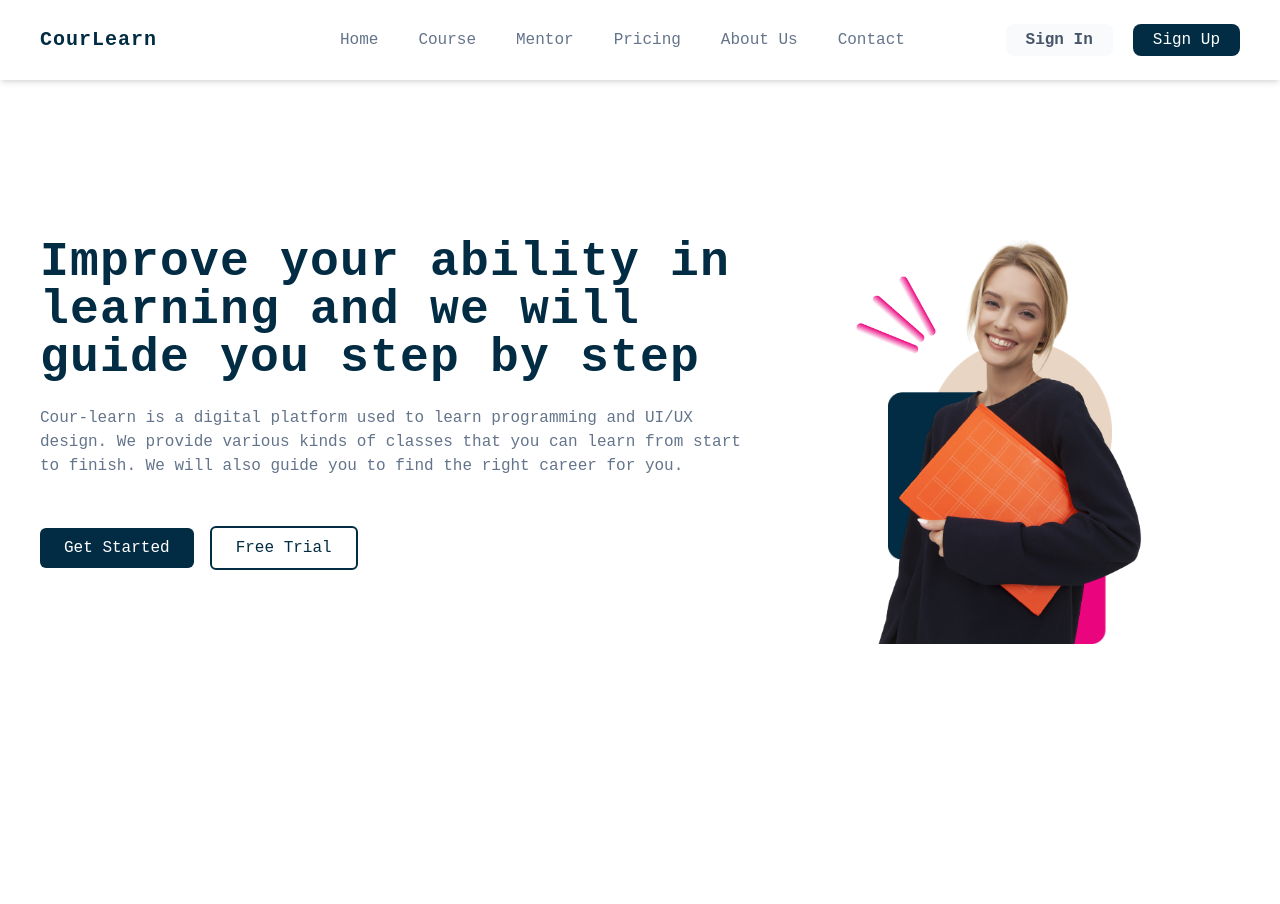
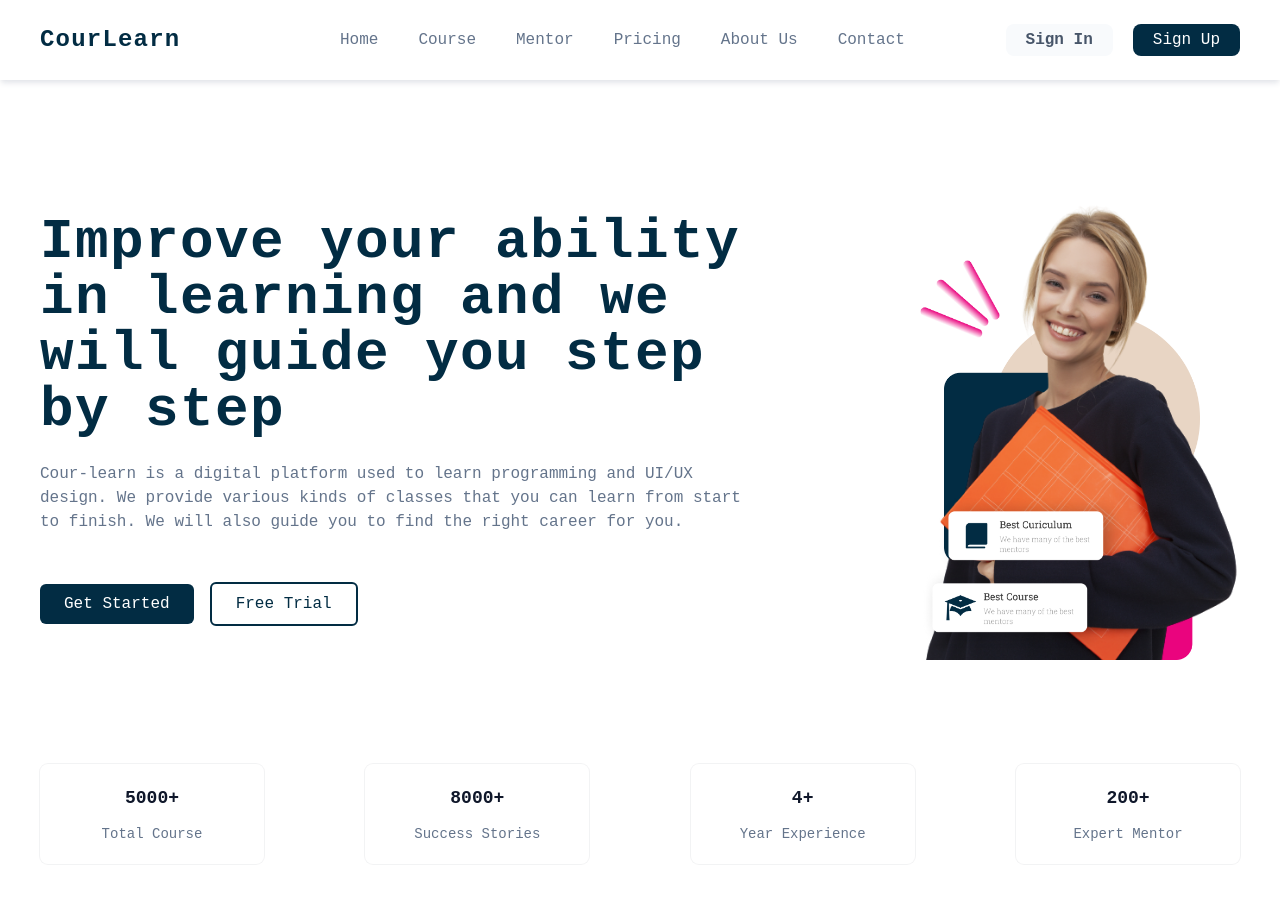
Before and after one commit to mochfarrel06/course-learn, a website: page public/index.html in a window 1280 px wide. Drawn offline with nearby package versions, Linux system fonts and the light colour scheme.

Commit message:
Memodifikasi halaman home

```diff
--- a/public/index.html
+++ b/public/index.html
@@ -11,23 +11,25 @@
   </head>
   <body>
     <!-- Start header -->
-    <header class="max-w-full sticky top-0 left-0 bg-white shadow-md z-50">
+    <header class="max-w-full sticky top-0 left-0 bg-white shadow-md shadow-gray-200 z-50">
       <div class="container">
         <div class="flex items-center justify-between relative px-6 py-5 lg:py-3">
-          <a href="#" class="text-base font-bold text-primary tracking-wider lg:text-xl">CourLearn</a>
+          <a href="#" class="text-base font-bold text-primary tracking-wider md:text-lg lg:text-xl xl:text-2xl">CourLearn</a>
           <nav id="nav-menu" class="hidden fixed top-16 right-0 h-full w-2/3 bg-white shadow-lg text-center px-5 pt-10 sm:w-1/2 lg:block lg:static lg:shadow-none lg:px-0 lg:pt-0 lg:w-3/4">
             <div class="lg:flex lg:justify-between lg:items-center lg:max-w-full lg:w-full">
-              <ul class="mb-10 lg:flex lg:mb-0 lg:gap-10">
-                <li><a href="" class="inline-block py-4 text-base font-medium text-slate-500 hover:text-slate-600 lg:text-base">Home</a></li>
-                <li><a href="" class="inline-block py-4 text-base font-medium text-slate-500 hover:text-slate-600 lg:text-base">Course</a></li>
-                <li><a href="" class="inline-block py-4 text-base font-medium text-slate-500 hover:text-slate-600 lg:text-base">Mentor</a></li>
-                <li><a href="" class="inline-block py-4 text-base font-medium text-slate-500 hover:text-slate-600 lg:text-base">Pricing</a></li>
-                <li><a href="" class="inline-block py-4 text-base font-medium text-slate-500 hover:text-slate-600 lg:text-base">About Us</a></li>
-                <li><a href="" class="inline-block py-4 text-base font-medium text-slate-500 hover:text-slate-600 lg:text-base">Contact</a></li>
+              <ul class="mb-10 lg:flex lg:mb-0 lg:gap-7 xl:gap-10">
+                <li><a href="" class="inline-block py-4 text-base font-medium text-slate-500 hover:text-slate-600 lg:text-sm xl:text-base">Home</a></li>
+                <li><a href="" class="inline-block py-4 text-base font-medium text-slate-500 hover:text-slate-600 lg:text-sm xl:text-base">Course</a></li>
+                <li><a href="" class="inline-block py-4 text-base font-medium text-slate-500 hover:text-slate-600 lg:text-sm xl:text-base">Mentor</a></li>
+                <li><a href="" class="inline-block py-4 text-base font-medium text-slate-500 hover:text-slate-600 lg:text-sm xl:text-base">Pricing</a></li>
+                <li><a href="" class="inline-block py-4 text-base font-medium text-slate-500 hover:text-slate-600 lg:text-sm xl:text-base">About Us</a></li>
+                <li><a href="" class="inline-block py-4 text-base font-medium text-slate-500 hover:text-slate-600 lg:text-sm xl:text-base">Contact</a></li>
               </ul>
-              <div class="flex flex-col gap-6 lg:flex-row lg:gap-5">
-                <a href="#" class="inline-block py-2 bg-slate-50 hover:bg-slate-100 rounded-lg text-slate-600 hover:text-slate-700 text-base font-semibold transition duration-300 ease-in-out lg:px-5 lg:py-1">Sign In</a>
-                <a href="#" class="inline-block py-2 bg-primary hover:bg-slate-200 rounded-lg text-white hover:text-primary text-base transition duration-300 ease-in-out lg:px-5 lg:py-1">Sign Up</a>
+              <div class="flex flex-col gap-6 lg:flex-row lg:gap-3 xl:gap-5">
+                <a href="#" class="inline-block py-2 bg-slate-50 hover:bg-slate-100 rounded-lg text-slate-600 hover:text-slate-700 text-base font-semibold transition duration-300 ease-in-out lg:px-2 lg:text-sm lg:py-1 xl:text-base xl:px-5"
+                  >Sign In</a
+                >
+                <a href="#" class="inline-block py-2 bg-primary hover:bg-slate-200 rounded-lg text-white hover:text-primary text-base transition duration-300 ease-in-out lg:px-2 lg:text-sm lg:py-1 xl:text-base xl:px-5">Sign Up</a>
                 <!-- <a href="" class="inline-block text-sm font-medium bg-green-400">Sign In</a> -->
               </div>
             </div>
@@ -43,11 +45,11 @@
     <!-- End header -->
 
     <!-- Start Hero Section -->
-    <section id="home" class="pt-16 mb-36 min-h-screen bg-white">
+    <section id="home" class="py-[5rem] mb-36">
       <div class="container">
-        <div class="px-6 py-5 relative lg:flex lg:items-center">
+        <div class="px-6 py-5 relative lg:flex lg:items-center lg:gap-16">
           <div class="flex flex-col gap-6">
-            <h1 class="text-3xl font-black tracking-wide text-primary sm:text-4xl md:text-5xl">Improve your ability in learning and we will guide you step by step</h1>
+            <h1 class="text-3xl font-black tracking-wide text-primary sm:text-4xl md:text-5xl xl:text-[3.5rem]">Improve your ability in learning and we will guide you step by step</h1>
             <p class="text-sm font-medium text-slate-500 sm:text-base">
               Cour-learn is a digital platform used to learn programming and UI/UX design. We provide various kinds of classes that you can learn from start to finish. We will also guide you to find the right career for you.
             </p>
@@ -56,13 +58,33 @@
               <a href="" class="inline-block px-5 py-2 bg-white hover:bg-primary text-primary hover:text-white border-2 border-primary text-sm font-medium rounded-md sm:px-6 sm:text-base">Free Trial</a>
             </div>
           </div>
-          <div class="flex justify-center mt-20 lg:mt-0">
-            <div class="relative w-72 h-96 flex justify-center items-center overflow-hidden sm:w-96 md:w-[30rem] md:h-[30rem] lg:items-end">
-              <img src="img/home.png" alt="" class="z-10 w-56 absolute bottom-0 sm:w-[16rem] md:w-72" />
-              <img src="img/Course.png" alt="" class="absolute w-48 bottom-0 sm:w-52 md:w-56" />
-              <img src="img/Course1.png" alt="" class="w-14 z-40 absolute top-16 left-10 sm:w-16 sm:left-14 md:w-20 md:top-28 md:left-24" />
+          <div class="flex justify-center mt-11 lg:mt-0 lg:justify-end w-full">
+            <div class="relative w-72 h-96 flex justify-center items-center overflow-hidden sm:w-96 md:w-[30rem] md:h-[30rem] lg:w-[16rem] lg:h-[23rem] xl:w-[26rem] xl:h-[30rem]">
+              <img src="img/home.png" alt="" class="z-10 w-56 absolute bottom-0 sm:w-[16rem] md:w-72 xl:w-[22rem] xl:right-0 xl:-bottom-10" />
+              <img src="img/Course.png" alt="" class="absolute w-48 bottom-0 sm:w-52 md:w-56 xl:w-64 xl:right-10" />
+              <img src="img/Course1.png" alt="" class="w-14 z-40 absolute top-16 left-10 sm:w-16 sm:left-14 md:w-20 md:top-28 md:left-24 lg:left-1 lg:top-4 xl:top-[5rem] xl:left-24 xl:w-[5rem]" />
+              <img src="img/course2.png" alt="" class="hidden lg:block lg:w-40 lg:absolute lg:z-50 lg:bottom-20 lg:right-20 xl:w-48 xl:right-28" />
+              <img src="img/course3.png" alt="" class="hidden lg:block lg:w-40 lg:absolute lg:z-50 lg:bottom-2 lg:right-[6rem] xl:w-48 xl:right-[8rem]" />
             </div>
           </div>
+        </div>
+        <div class="px-6 py-5 mt-16 w-full flex flex-col gap-3 overflow-hidden flex-wrap justify-center items-center sm:flex-row sm:justify-between sm:gap-2">
+          <a href="#" class="group block w-56 py-5 text-center rounded-lg bg-white ring-1 ring-slate-900/5 hover:bg-primary hover:ring-primary">
+            <h3 class="text-slate-900 group-hover:text-white text-lg font-semibold mb-3">5000+</h3>
+            <p class="text-slate-500 group-hover:text-white text-sm">Total Course</p>
+          </a>
+          <a href="#" class="group block w-56 py-5 text-center rounded-lg bg-white ring-1 ring-slate-900/5 hover:bg-primary hover:ring-primary">
+            <h3 class="text-slate-900 group-hover:text-white text-lg font-semibold mb-3">8000+</h3>
+            <p class="text-slate-500 group-hover:text-white text-sm">Success Stories</p>
+          </a>
+          <a href="#" class="group block w-56 py-5 text-center rounded-lg bg-white ring-1 ring-slate-900/5 hover:bg-primary hover:ring-primary">
+            <h3 class="text-slate-900 group-hover:text-white text-lg font-semibold mb-3">4+</h3>
+            <p class="text-slate-500 group-hover:text-white text-sm">Year Experience</p>
+          </a>
+          <a href="#" class="group block w-56 py-5 text-center rounded-lg bg-white ring-1 ring-slate-900/5 hover:bg-primary hover:ring-primary">
+            <h3 class="text-slate-900 group-hover:text-white text-lg font-semibold mb-3">200+</h3>
+            <p class="text-slate-500 group-hover:text-white text-sm">Expert Mentor</p>
+          </a>
         </div>
       </div>
     </section>
```
Also changed, not shown: public/css/style.css, public/img/course2.png (added), public/img/course3.png (added).
